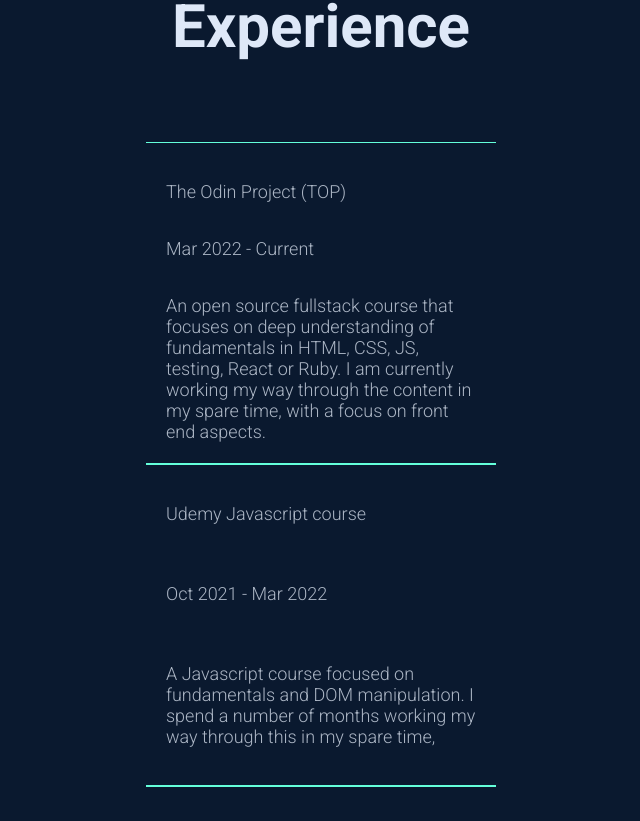
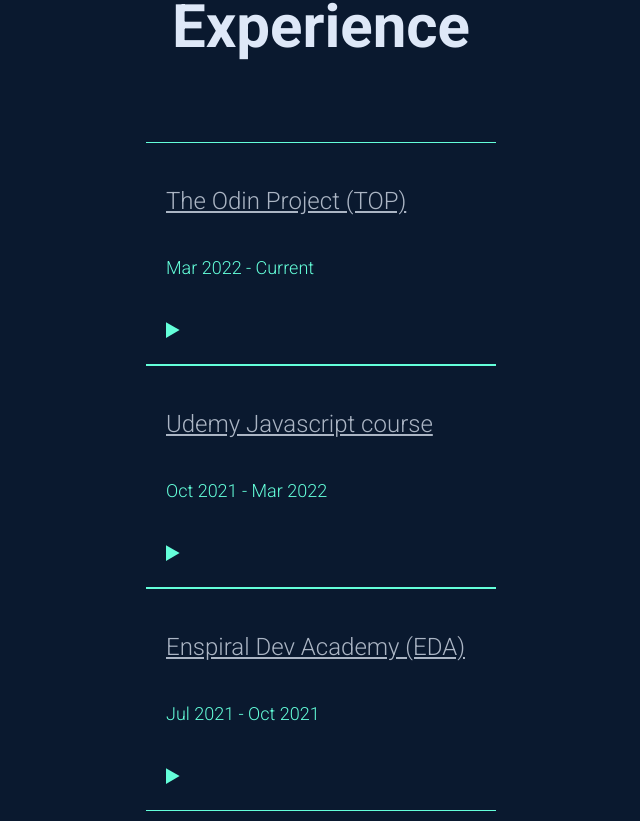
Before and after one commit to Chris-Wagg/personal-website-v3, a React (Create React App) app in the folder personal-website/: page / in a window 1280 px wide. Shown: the part 2639-3460 px from the top of the page, without its empty margins (319-959 px from the left). Built offline with nearby package versions, Linux system fonts and the light colour scheme.

Commit message:
summary added to experience cards

```diff
--- a/personal-website/src/App.css
+++ b/personal-website/src/App.css
@@ -167,7 +167,7 @@ svg:hover {
 	color: #e5e7eb;
 }
 
-.project-name {
+.card-title {
 	font-size: 24px;
 	text-decoration: underline;
 }
@@ -195,7 +195,7 @@ svg:hover {
 	flex-direction: column;
 	justify-content: space-between;
 	width: 310px;
-	height: 280px;
+	/* height: 280px; */
 	background-color: #0a192f;
 	padding: 20px;
 	/* border-radius: 8px; */
@@ -203,3 +203,13 @@ svg:hover {
 	border-bottom: 1px solid #64ffda;
 	color: #e5e7eb;
 }
+
+summary {
+	cursor: pointer;
+	padding-top: 20px;
+}
+
+summary::marker {
+	color: #64ffda;
+	font-size: 24px;
+}
--- a/personal-website/src/components/ExperienceCard.jsx
+++ b/personal-website/src/components/ExperienceCard.jsx
@@ -3,10 +3,12 @@ export default function EXperienceCard(props) {
 		props
 	return (
 		<div className="experience-card-container">
-			<p>{experienceName}</p>
-			<p className="experience-date">{experienceDate}</p>
-			<p className="about-experience">{aboutExperience}</p>
-			{/* <div className="experience-tech-list"> - {experienceTech}</div> */}
+			<p className="card-title">{experienceName}</p>
+			<p className="text-green">{experienceDate}</p>
+			<details>
+				<summary></summary>
+				<p>{aboutExperience}</p>
+			</details>
 		</div>
 	)
 }
--- a/personal-website/src/components/ProjectCard.jsx
+++ b/personal-website/src/components/ProjectCard.jsx
@@ -2,7 +2,7 @@ export default function ProjectCard(props) {
 	const { projectName, aboutProject, projectTech, liveLink, githubLink } = props
 	return (
 		<div className="project-card-container">
-			<div className="project-name">{projectName}</div>
+			<div className="card-title">{projectName}</div>
 			<p className="about-project">{aboutProject}</p>
 			<p className="project-tech-list text-green"> - {projectTech}</p>
 			<div className="link-buttons">
```
